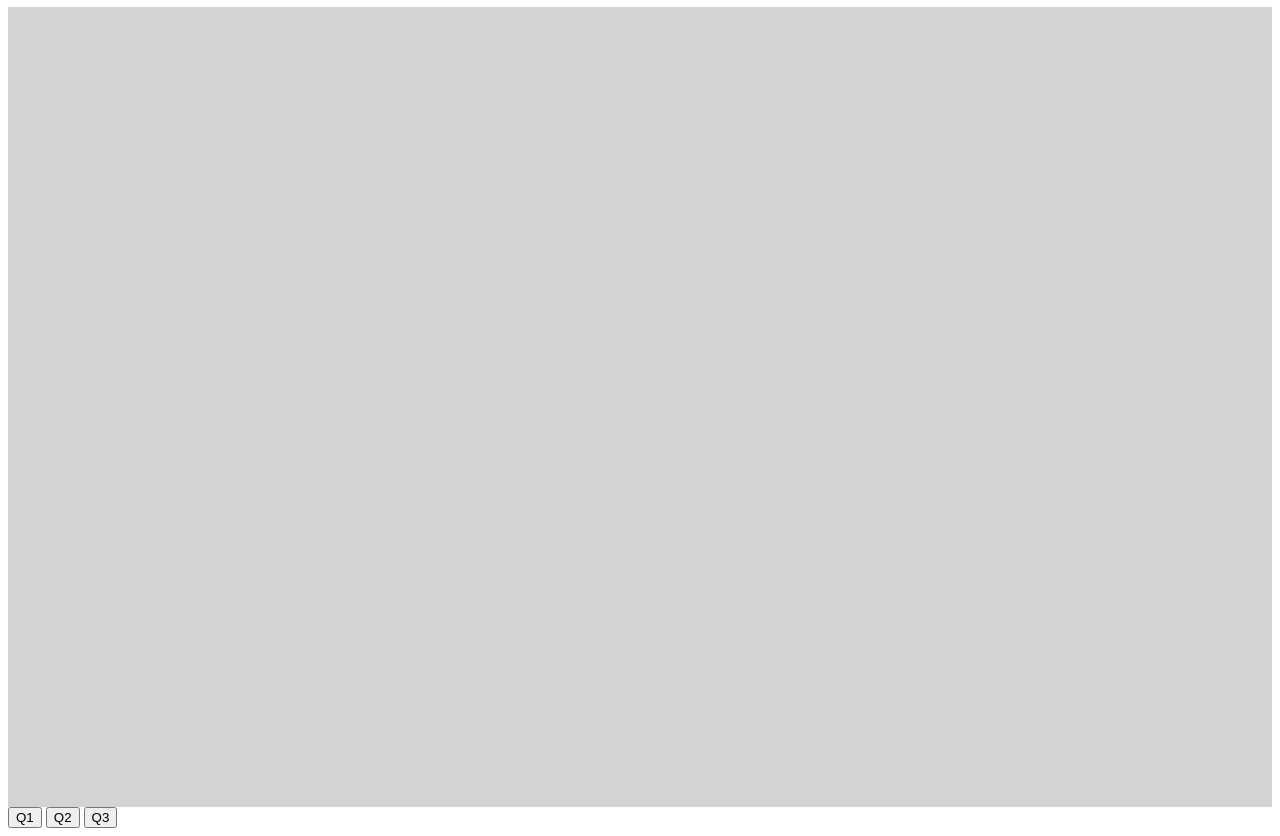
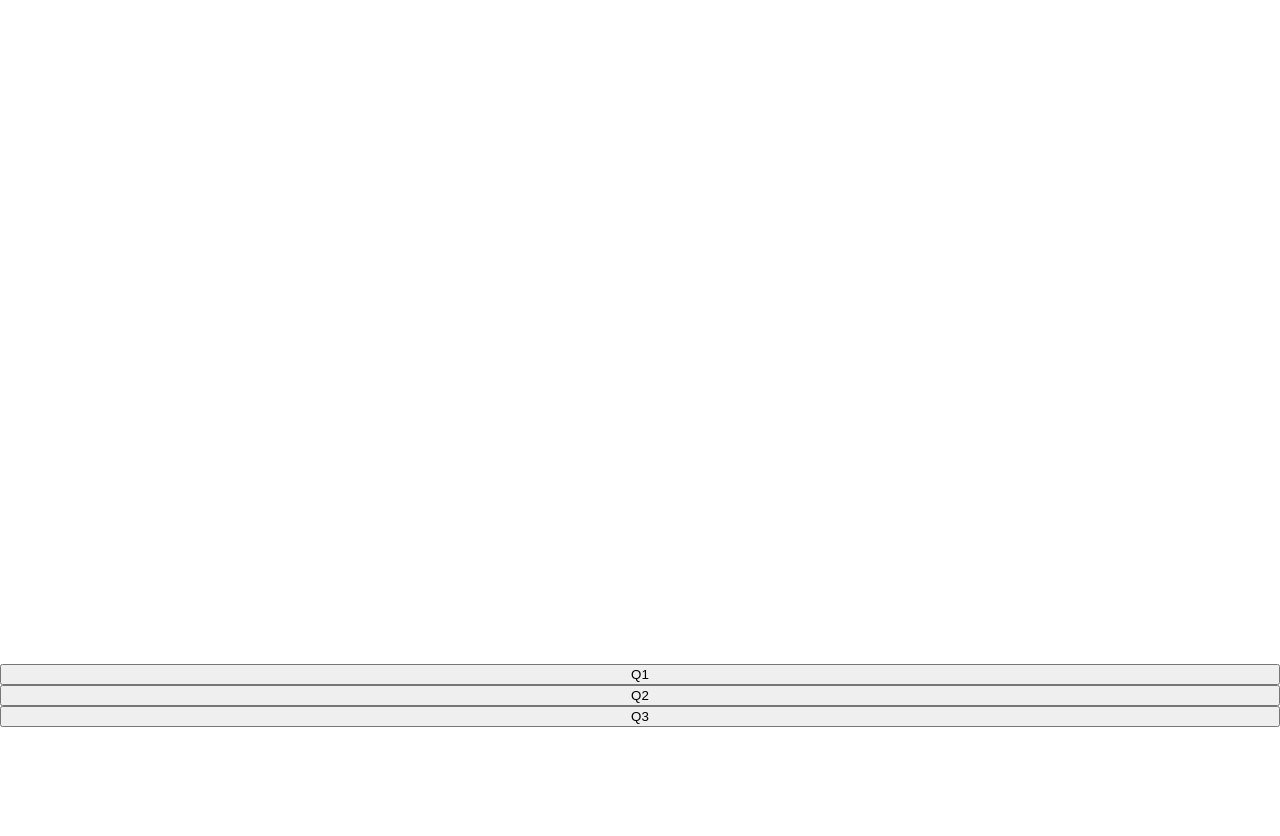
Before and after one commit to GhostyBroski/teamwdd231-thing, a website: page content.html in a window 1280 px wide. Shown: the part 73-909 px from the top of the page. After the commit the page ends 800 px from the top, so only its background shows below. Drawn offline with Linux system fonts and the light colour scheme.

Commit message:
tried to add a grid

```diff
--- a/src/css/content.css
+++ b/src/css/content.css
@@ -1,8 +1,16 @@
+body{display: grid;
+    grid-template-rows: auto 1fr auto;
+    height: 100vh;
+    margin: 0;
+    font-family: Arial, sans-serif;
+};
+
 #screen {
     width: 100%;
     height: 100vh;
     background-color: lightgray;
 };
+
 
 #Q1, #Q2, #Q3{
     width: 80%;
@@ -12,3 +20,15 @@
     border: 1px solid #ccc;
     border-radius: 5px;
 };
+
+
+/* button {
+    display: block;
+    margin: 20px auto;
+    padding: 10px 20px;
+    background-color: #4CAF50;
+    color: white;
+    border: none;
+    border-radius: 5px;
+    cursor: pointer;
+}; */
```
